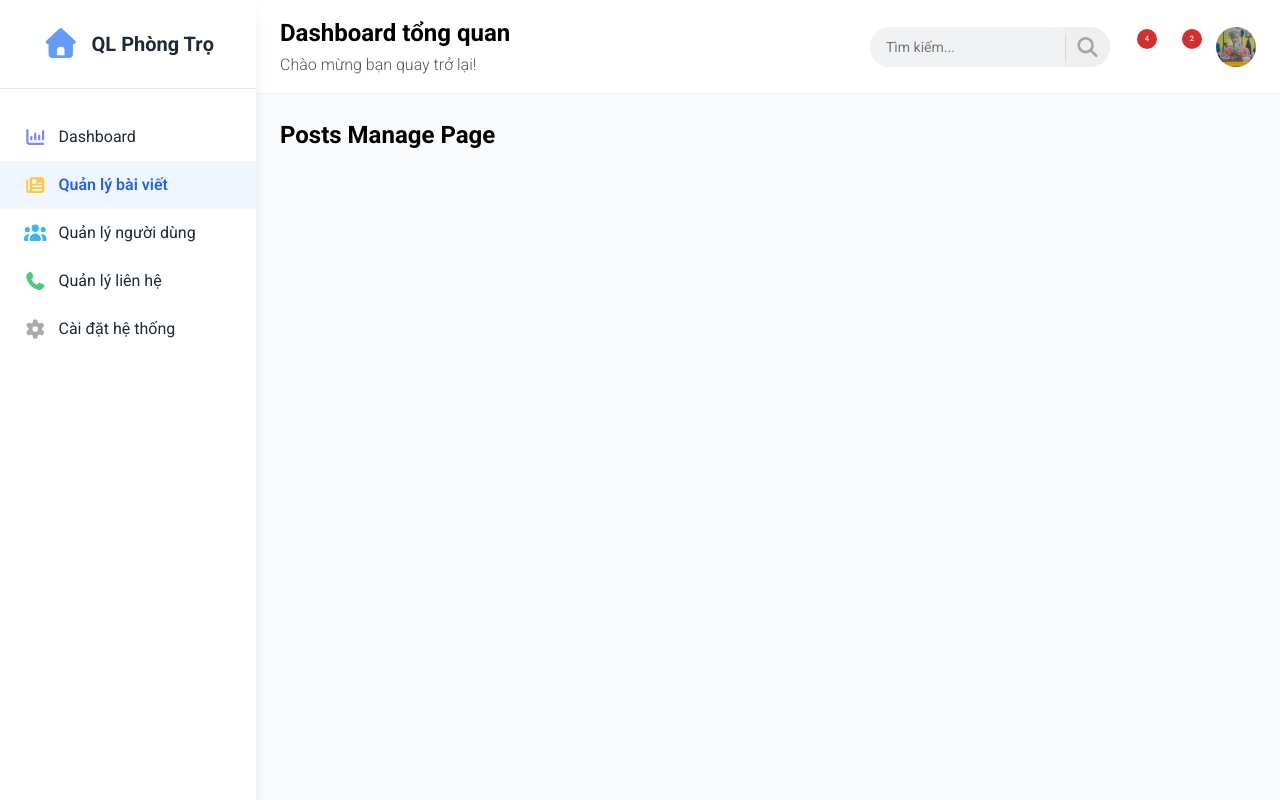
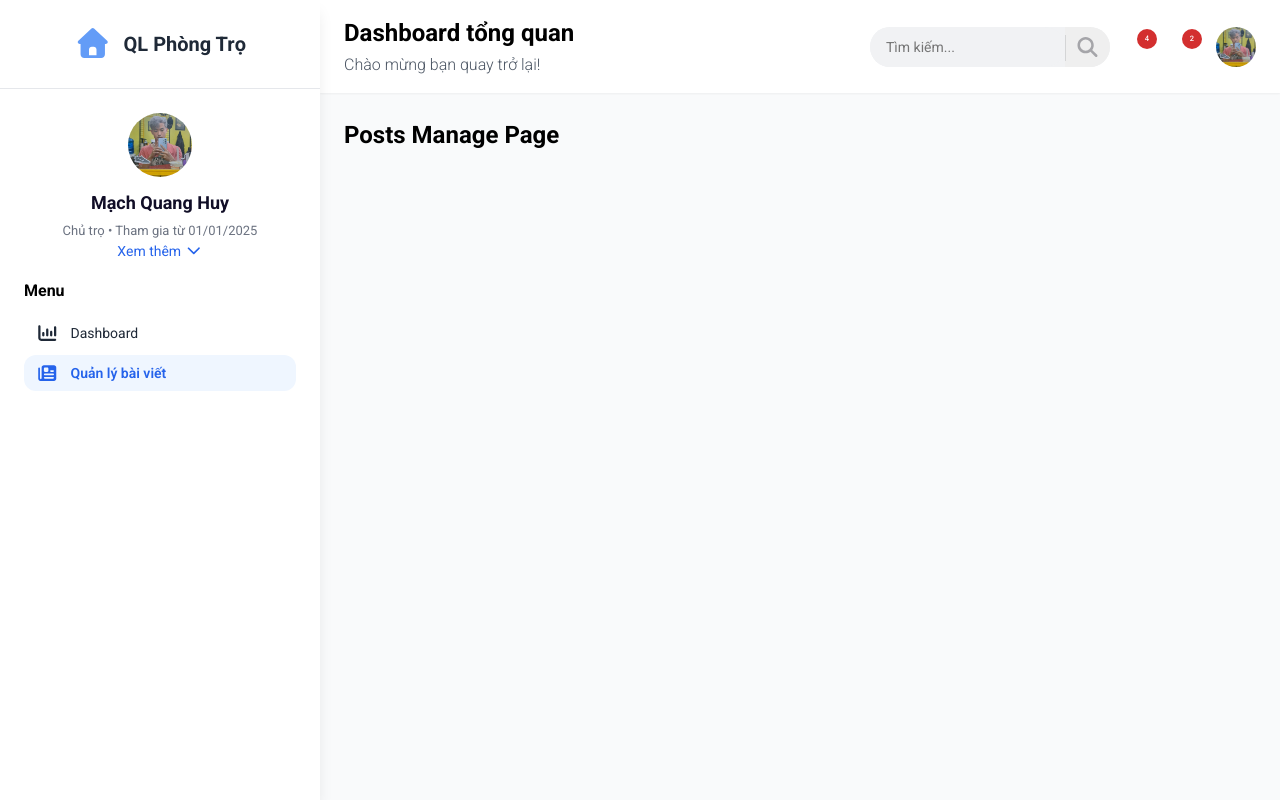
Before and after one commit to mQhuy193/dashboard-ui, a React (Vite) app: page /postsmanage in a window 1280 px wide. Built offline with nearby package versions, Linux system fonts and the light colour scheme; some icons are missing.

Commit message:
sua phan sidebar, them thong tin ca nhan vao sidebar

```diff
--- a/src/components/GlobalStyles/GlobalStyles.module.scss
+++ b/src/components/GlobalStyles/GlobalStyles.module.scss
@@ -12,6 +12,8 @@
     --default-gap: 24px;
     --default-border-radius: 12px;
     --default-padding: 24px;
+    --sidebar-width: 320px;
+    --active-color: rgb(37, 99, 235);
 }
 
 * {
--- a/src/components/Layout/DefaultLayout/DefaultLayout.module.scss
+++ b/src/components/Layout/DefaultLayout/DefaultLayout.module.scss
@@ -8,7 +8,7 @@
 .container {
     width: 100%;
     flex-direction: column;
-    margin-left: 256px;
+    margin-left: var(--sidebar-width);
 }
 
 .content {
--- a/src/components/Layout/SideBar/SideBar.module.scss
+++ b/src/components/Layout/SideBar/SideBar.module.scss
@@ -1,5 +1,5 @@
 .wrapper {
-    min-width: 256px;
+    min-width: var(--sidebar-width);
     background-color: var(--white);
     height: 100%;
     box-shadow: var(--shadow-large);
@@ -7,6 +7,11 @@
     top: 0;
     left: 0;
     z-index: 1000;
+}
+
+.content {
+    width: 100%;
+    padding: 24px;
 }
 
 .header {
@@ -35,25 +40,29 @@
 .nav {
     display: flex;
     flex-direction: column;
-    margin-top: 24px;
+    margin-top: 12px;
 }
 
 .nav-item {
     width: 100%;
     background-color: var(--white);
     width: 100%;
-    height: 48px;
-    padding: 12px 24px;
+    height: 36px;
+    padding: 8px 12px;
     display: flex;
     align-items: center;
+    cursor: pointer;
+    border-radius: var(--default-border-radius);
+    margin-bottom: 4px;
 
     .icon {
         font-size: 1.8rem;
+        color: var(--text-color);
     }
 
     span {
         margin-left: 12px;
-        font-size: 1.6rem;
+        font-size: 1.4rem;
         font-weight: 400;
         line-height: 2.4rem;
     }
@@ -63,15 +72,90 @@
     }
 
     &:hover span {
-        color: rgb(37, 99, 235);
+        color: var(--active-color);
     }
 }
 
-.active {
+.nav-item.active {
     background-color: var(--color-interactive);
 
+    .icon {
+        color: var(--active-color);
+    }
+
     span {
-        color: rgb(37, 99, 235);
+        color: var(--active-color);
         font-weight: 600;
     }
 }
+
+//profile
+.profile {
+    display: flex;
+    align-items: center;
+    justify-content: center;
+    flex-direction: column;
+
+    .avatar {
+        width: 64px;
+        height: 64px;
+        border-radius: 50%;
+    }
+
+    .name {
+        margin-top: 12px;
+        font-size: 1.8rem;
+        font-weight: 700;
+        line-height: 2.8rem;
+        color: rgb(17, 14, 39);
+    }
+
+    .role {
+        margin-top: 4px;
+        font-size: 1.3rem;
+        font-weight: 400;
+        color: rgb(107, 114, 128);
+    }
+}
+
+.more-btn {
+    display: flex;
+    align-items: center;
+    gap: 4px;
+    cursor: pointer;
+    background-color: transparent;
+    color: var(--active-color);
+    font-size: 1.4rem;
+    font-weight: 400;
+    line-height: 2rem;
+}
+
+.more-btn-icon {
+    transition: transform 0.3s ease;
+}
+
+.more-btn-icon.active {
+    transform: rotate(180deg);
+}
+
+.profile-info {
+    margin-top: 12px;
+    margin-bottom: 6px;
+    overflow: hidden;
+    max-height: 0;
+    opacity: 0;
+    transition:
+        max-height 0.4s ease-in-out,
+        opacity 0.3s ease-in-out;
+
+    &.visible {
+        max-height: 500px;
+        opacity: 1;
+    }
+}
+
+.divider {
+    display: flex;
+    flex-direction: row;
+    gap: 12px;
+}
--- a/src/components/Layout/SideBar/index.jsx
+++ b/src/components/Layout/SideBar/index.jsx
@@ -1,11 +1,19 @@
 import classNames from 'classnames/bind';
 import { FontAwesomeIcon } from '@fortawesome/react-fontawesome';
-import { faHouse, faChartColumn, faNewspaper, faUsers, faPhone, faGear } from '@fortawesome/free-solid-svg-icons';
+import { faHouse, faChartColumn, faNewspaper, faChevronDown } from '@fortawesome/free-solid-svg-icons';
 import { icon } from '@fortawesome/fontawesome-svg-core';
-import { Link } from 'react-router-dom';
-import { useLocation } from 'react-router-dom';
+import { Link, useLocation } from 'react-router-dom';
+import { useState } from 'react';
+import MailIcon from '@mui/icons-material/Mail';
+import PhoneIcon from '@mui/icons-material/Phone';
+import CalendarMonthIcon from '@mui/icons-material/CalendarMonth';
+import LocationOnIcon from '@mui/icons-material/LocationOn';
+import MaleIcon from '@mui/icons-material/Male';
+import FemaleIcon from '@mui/icons-material/Female';
 
 import styles from './SideBar.module.scss';
+import images from '~/assets/images';
+import Section from '~/components/Section';
 
 const cx = classNames.bind(styles);
 
@@ -13,47 +21,97 @@ const navItems = [
     {
         title: 'Dashboard',
         icon: faChartColumn,
-        iconColor: '#8286f5',
         path: '/',
     },
     {
         title: 'Quản lý bài viết',
         icon: faNewspaper,
-        iconColor: '#ffc83d',
         path: '/postsmanage',
     },
-    {
-        title: 'Quản lý người dùng',
-        icon: faUsers,
-        iconColor: '#3eb6ed',
-        path: '/usersmanage',
-    },
-    {
-        title: 'Quản lý liên hệ',
-        icon: faPhone,
-        iconColor: '#49cc79',
-        path: '/contactsmanage',
-    },
-    {
-        title: 'Cài đặt hệ thống',
-        icon: faGear,
-        iconColor: '#aaa',
-        path: '/setting',
-    },
 ];
+
+const profile = {
+    name: 'Mạch Quang Huy',
+    avatar: images.avatar,
+    email: 'abc123456jqka@gmail.com',
+    dateOfBirth: '01/01/2004',
+    joinDate: '01/01/2025',
+    phoneNumber: '0987654321',
+    address: 'Hà Nội',
+    isMale: true,
+    role: 'Chủ trọ',
+    isActiveEmail: true,
+    isActivedPhone: true,
+    is2Fa: true,
+};
 
 function SideBar() {
     const location = useLocation();
 
+    const [isVisible, setIsVisible] = useState(false);
+
+    const toggleSideBar = () => {
+        setIsVisible(!isVisible);
+    };
+
     return (
         <aside className={cx('wrapper')}>
+            {/* header */}
             <header className={cx('header')}>
                 <div className={cx('logo')}>
                     <FontAwesomeIcon icon={faHouse} />
                 </div>
                 <h1 className={cx('title')}>QL Phòng Trọ</h1>
             </header>
+
+            {/* profile */}
+            <div className={cx('content')}>
+                <div className={cx('profile')}>
+                    <img src={profile.avatar} alt={profile.name} className={cx('avatar')} />
+                    <h3 className={cx('name')}>{profile.name}</h3>
+                    <p className={cx('role')}>
+                        {profile.role} • Tham gia từ {profile.joinDate}
+                    </p>
+                    <button className={cx('more-btn')} onClick={toggleSideBar}>
+                        {isVisible ? 'Thu gọn' : 'Xem thêm'}
+                        <span className={cx('more-btn-icon', { active: isVisible })}>
+                            <FontAwesomeIcon icon={faChevronDown} />
+                        </span>
+                    </button>
+                </div>
+
+                <div className={cx('profile-info', { visible: isVisible })}>
+                    <Section title="Email" value={profile.email} icon={<MailIcon sx={{ fontSize: 20 }} />} />
+                    <Section
+                        title="Số điện thoại"
+                        value={profile.phoneNumber}
+                        icon={<PhoneIcon sx={{ fontSize: 20 }} />}
+                    />
+                    <div className={cx('divider')}>
+                        <Section
+                            title="Giới tính"
+                            value={profile.isMale ? 'Nam' : 'Nữ'}
+                            iconRight={
+                                profile.isMale ? (
+                                    <MaleIcon sx={{ fontSize: 16, color: '#4dbbff' }} />
+                                ) : (
+                                    <FemaleIcon sx={{ fontSize: 16, color: '#ff47a0' }} />
+                                )
+                            }
+                            size="medium"
+                        />
+                        <Section
+                            title="Ngày sinh"
+                            value={profile.dateOfBirth}
+                            icon={<CalendarMonthIcon sx={{ fontSize: 20 }} />}
+                            size="medium"
+                        />
+                    </div>
+                    <Section title="Nơi ở" value={profile.address} icon={<LocationOnIcon sx={{ fontSize: 20 }} />} />
+                </div>
+
                 {/* nav menu */}
+                <h4>Menu</h4>
                 <nav className={cx('nav')}>
                     {navItems.map((item, index) => (
                         <Link
@@ -61,11 +119,12 @@ function SideBar() {
                             key={index}
                             className={cx('nav-item', { active: location.pathname === item.path })}
                         >
-                        <FontAwesomeIcon icon={item.icon} color={item.iconColor} className={cx('icon')} />
+                            <FontAwesomeIcon icon={item.icon} className={cx('icon')} />
                             <span>{item.title}</span>
                         </Link>
                     ))}
                 </nav>
+            </div>
         </aside>
     );
 }
--- /dev/null
+++ b/src/components/Section/Section.module.scss
@@ -0,0 +1,48 @@
+.wrapper {
+    width: 100%;
+    padding: 12px;
+    display: flex;
+    align-items: center;
+    flex-direction: row;
+    background-color: rgb(249, 250, 251);
+    border-radius: var(--default-border-radius);
+    gap: 12px;
+    margin-bottom: 12px;
+}
+
+.medium {
+    width: 50%;
+}
+
+.icon {
+    display: flex;
+    align-items: center;
+    justify-content: center;
+    // width: 36px;
+    // height: 36px;
+    // background-color: #d5e1f1;
+    color: #4d41f2;
+    border-radius: 5px;
+}
+
+.title {
+    font-size: 1.2rem;
+    line-height: 1.6rem;
+    color: rgb(75, 85, 99);
+    margin-bottom: 8px;
+}
+
+.value {
+    font-size: 1.4rem;
+    line-height: 2rem;
+    display: flex;
+    align-items: center;
+    color: rgb(17, 14, 39);
+    gap: 4px;
+}
+
+.icon-right {
+    display: flex;
+    align-items: center;
+    justify-content: center;
+}
--- /dev/null
+++ b/src/components/Section/index.jsx
@@ -0,0 +1,25 @@
+import classNames from 'classnames/bind';
+import styles from './Section.module.scss';
+
+const cx = classNames.bind(styles);
+
+function Section({ title, value, icon = null, iconRight = null, size = 'large', children }) {
+    const classes = cx('wrapper', {
+        [size]: size,
+    });
+
+    return (
+        <div className={classes}>
+            {icon && <div className={cx('icon')}>{icon}</div>}
+            <div className={cx('text')}>
+                <p className={cx('title')}>{title}</p>
+                <p className={cx('value')}>
+                    {value}
+                    {iconRight && <span className={cx('icon-right')}>{iconRight}</span>}
+                </p>
+            </div>
+        </div>
+    );
+}
+
+export default Section;
--- a/src/components/pages/Dashboard/chartConfigs.js
+++ b/src/components/pages/Dashboard/chartConfigs.js
@@ -24,8 +24,8 @@ export const lineChartConfig = {
     chartConfig: {
         xAxisKey: 'date',
         lines: [
-            { dataKey: 'luotXem', stroke: '#3b82f6', name: 'Lượt xem', strokeWidth: 3 },
-            { dataKey: 'luotThich', stroke: '#ec4899', name: 'Lượt thích', strokeWidth: 3 },
+            { dataKey: 'views', stroke: '#3b82f6', name: 'Lượt xem', strokeWidth: 3 },
+            { dataKey: 'likes', stroke: '#ec4899', name: 'Lượt thích', strokeWidth: 3 },
         ],
         height: 350,
     },
--- a/src/components/pages/Dashboard/index.jsx
+++ b/src/components/pages/Dashboard/index.jsx
@@ -60,8 +60,8 @@ function Dashboard() {
         // Chuyển đổi key từ views/likes sang luotXem/luotThich
         return monthData.map((item) => ({
             date: item.date,
-            luotXem: item.views,
-            luotThich: item.likes,
+            views: item.views,
+            likes: item.likes,
         }));
     };
 
```
Lines whose indentation alone changed are shown as unchanged.
